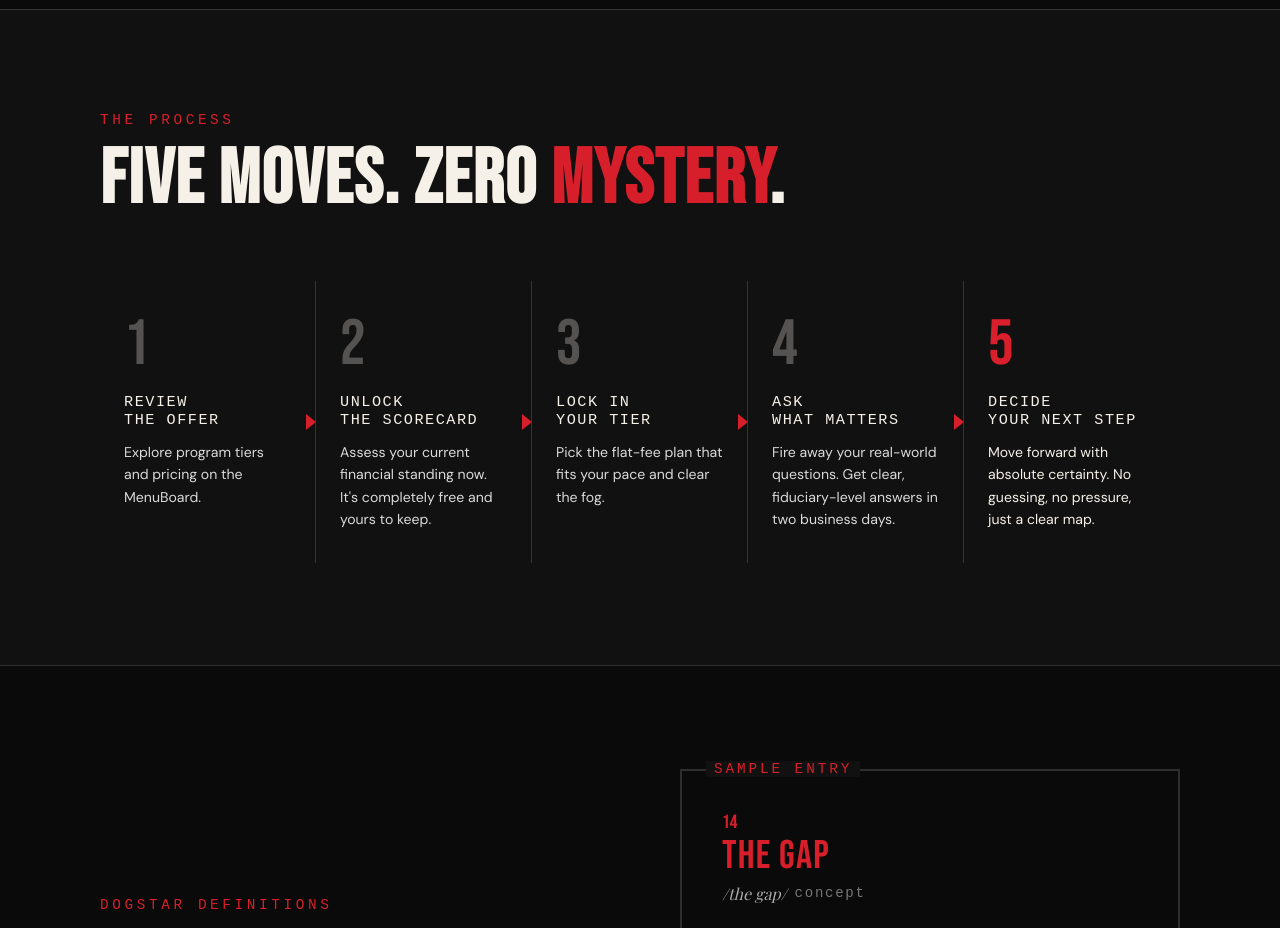
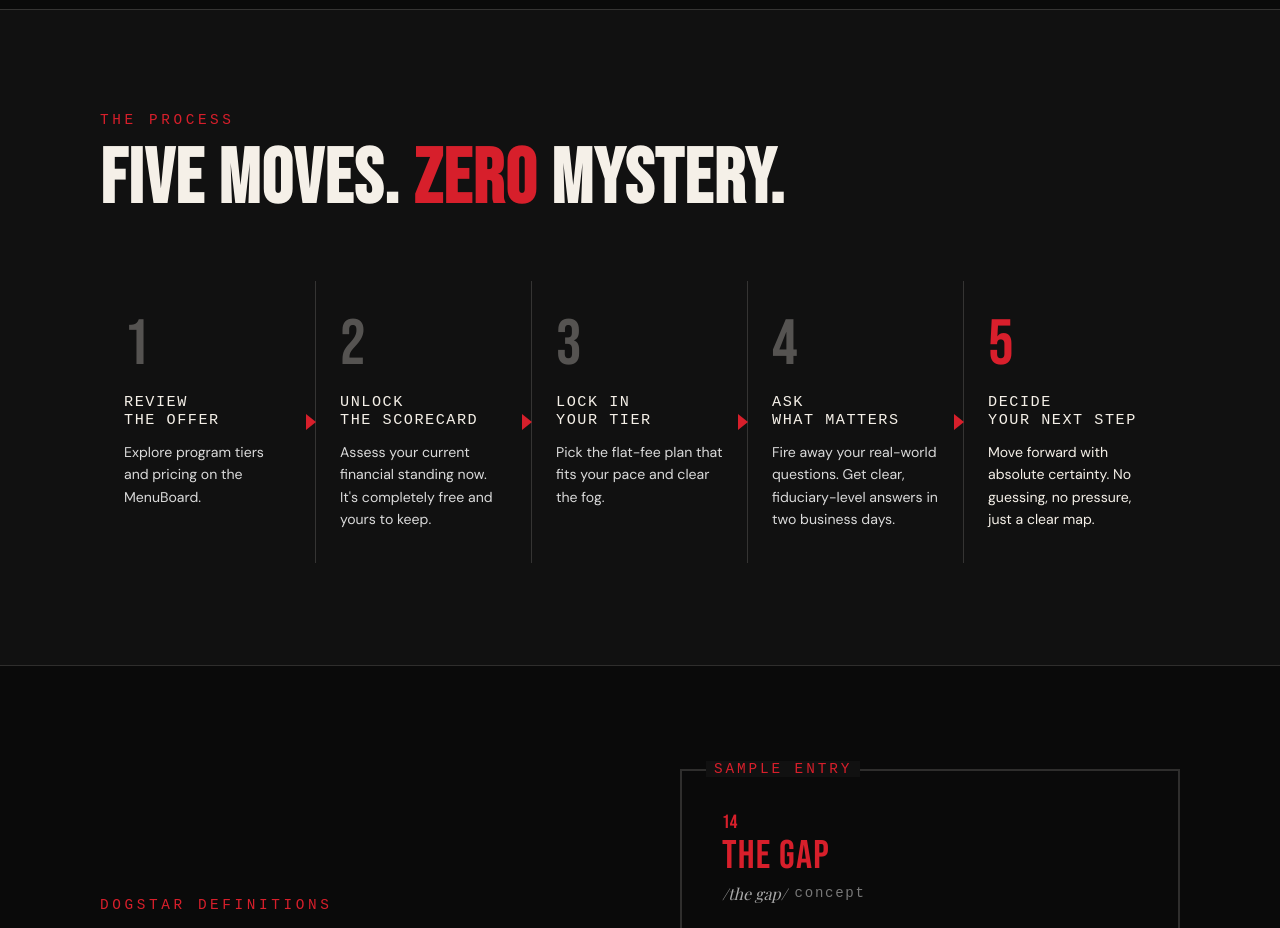
Before and after one commit to jvgiv/ffcpreview, a Next.js app: page / in a window 1280 px wide. Shown: the part 4400-5328 px from the top of the page. Built offline with nearby package versions, Linux system fonts and the light colour scheme; no server answers.

Commit message:
adding images

```diff
--- a/src/app/(content)/thoughtgallery/page.js
+++ b/src/app/(content)/thoughtgallery/page.js
@@ -30,18 +30,22 @@ let movieNightImages = [
 ];
 
 let oriMattImages = [
+  { src: "/fs0.png", alt: "", width: 1500, height: 1500 },
   { src: "/om1.png", alt: "", width: 1500, height: 1500 },
   { src: "/om2.png", alt: "", width: 1500, height: 1500 },
   { src: "/om3.png", alt: "", width: 1500, height: 1500 },
   { src: "/allin1.png", alt: "", width: 1500, height: 1500 },
+  { src: "/fs6.png", alt: "", width: 1500, height: 1500 },
 ];
 
 let fogSeriesImages = [
+  { src: "/fs0.png", alt: "", width: 1500, height: 1500 },
   { src: "/fs1.png", alt: "", width: 1500, height: 1500 },
   { src: "/fs2.png", alt: "", width: 1500, height: 1500 },
   { src: "/fs3.jpg", alt: "", width: 1500, height: 1500 },
   { src: "/fs4.png", alt: "", width: 1500, height: 1500 },
   { src: "/fs5.png", alt: "", width: 1500, height: 1500 },
+  { src: "/fs6.png", alt: "", width: 1500, height: 1500 },
 ];
 
 const galleries = [
--- a/src/app/components/home/Plan.js
+++ b/src/app/components/home/Plan.js
@@ -7,7 +7,7 @@ export default function Plan() {
       <div className="container">
         <div className="reveal">
           <span className="section-label">The Process</span>
-          <h2 className="section-title">Five moves. Zero <span style={{ color: "var(--red)"}}>mystery</span>.</h2>
+          <h2 className="section-title">Five moves. <span style={{ color: "var(--red)"}}>Zero</span> mystery.</h2>
         </div>
         <div className="plan-steps reveal" style={{ transitionDelay: "0.1s" }}>
           <div className="plan-step">
```
Also changed, not shown: public/fs0.png (added), public/fs6.png (added).
